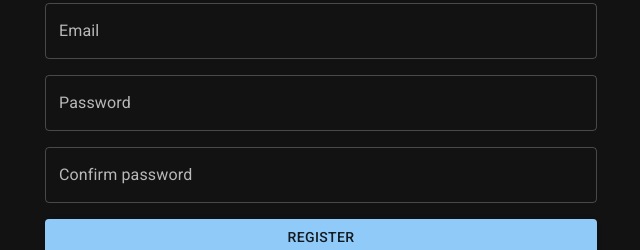
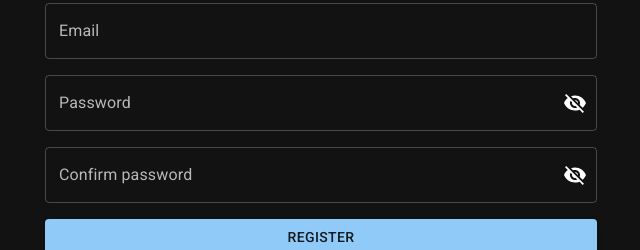
Before and after one commit to szabikr/poc-authentication, a React app in the folder packages/client/: page / in a window 1280 px wide. Shown: the part 209-459 px from the top of the page, without its empty margins (319-959 px from the left). Built offline with nearby package versions, Linux system fonts and the light colour scheme.

Commit message:
MTD-11: Implements visibility on and off for password fields

```diff
--- /dev/null
+++ b/packages/client/src/components/password-field.jsx
@@ -0,0 +1,33 @@
+/* eslint-disable react/jsx-props-no-spreading */
+
+import React, { useState } from 'react'
+import TextField from '@mui/material/TextField'
+import IconButton from '@mui/material/IconButton'
+import InputAdornment from '@mui/material/InputAdornment'
+import Visibility from '@mui/icons-material/Visibility'
+import VisibilityOff from '@mui/icons-material/VisibilityOff'
+
+export default function PasswordField(props) {
+  const [showPassword, setShowPassword] = useState(false)
+
+  return (
+    <TextField
+      {...props}
+      type={showPassword ? 'text' : 'password'}
+      InputProps={{
+        endAdornment: (
+          <InputAdornment position="end">
+            <IconButton
+              aria-label="toggle password visibility"
+              onClick={() => setShowPassword(!showPassword)}
+              onMouseDown={(event) => event.preventDefault()}
+              edge="end"
+            >
+              {showPassword ? <Visibility /> : <VisibilityOff />}
+            </IconButton>
+          </InputAdornment>
+        ),
+      }}
+    />
+  )
+}
--- a/packages/client/src/components/register-form.jsx
+++ b/packages/client/src/components/register-form.jsx
@@ -1,6 +1,7 @@
 import React, { useState } from 'react'
 import { Stack, TextField, Button, Typography } from '@mui/material'
 import validate from './validate'
+import PasswordField from './password-field'
 
 export default function RegisterForm() {
   const [email, setEmail] = useState({ value: '', error: '' })
@@ -81,7 +82,7 @@
         error={email.error !== ''}
         helperText={email.error}
       />
-      <TextField
+      <PasswordField
         id="password"
         label="Password"
         variant="outlined"
@@ -93,7 +94,7 @@
         error={password.error !== ''}
         helperText={password.error}
       />
-      <TextField
+      <PasswordField
         id="confirm-password"
         label="Confirm password"
         variant="outlined"
```
